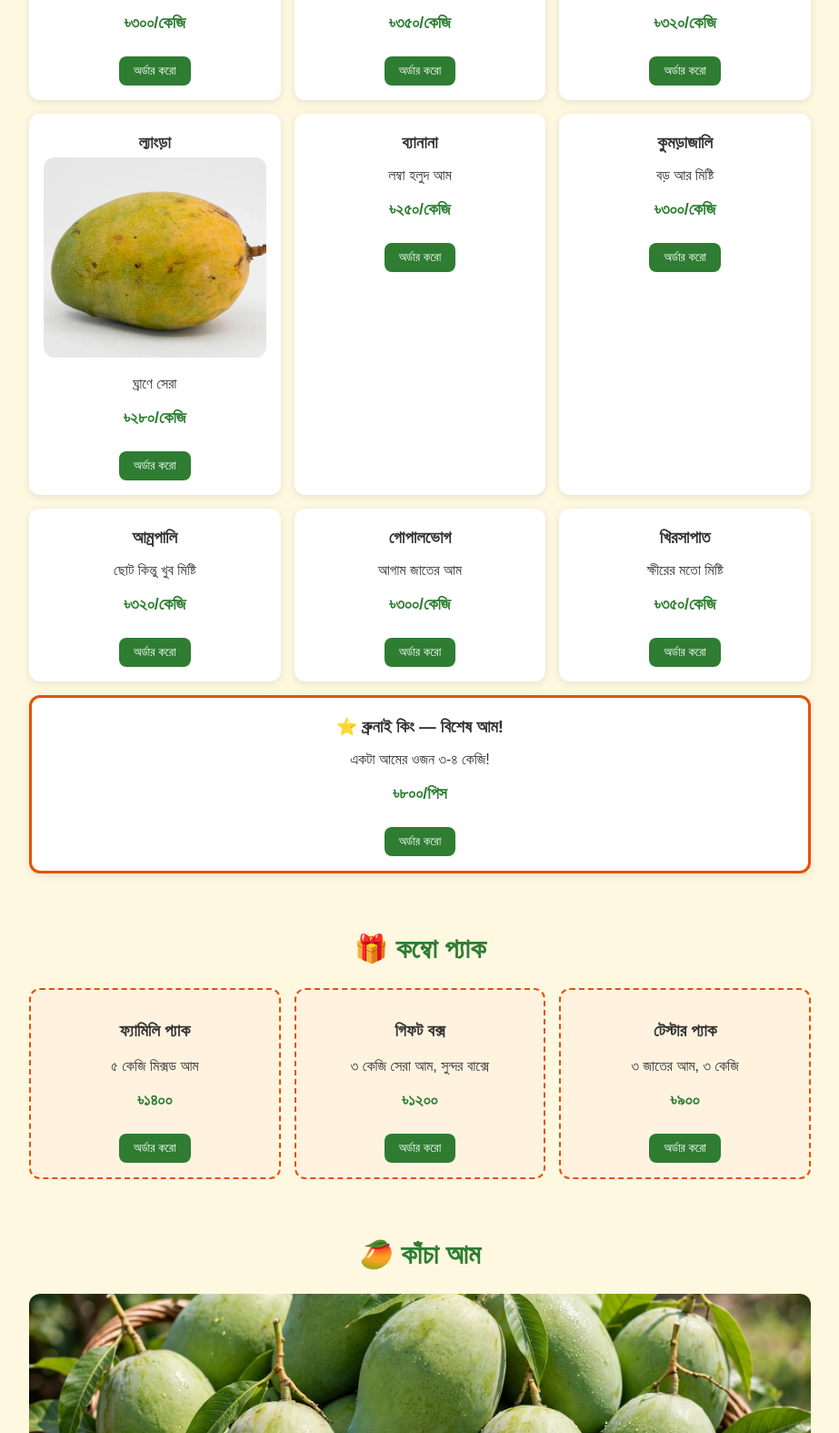
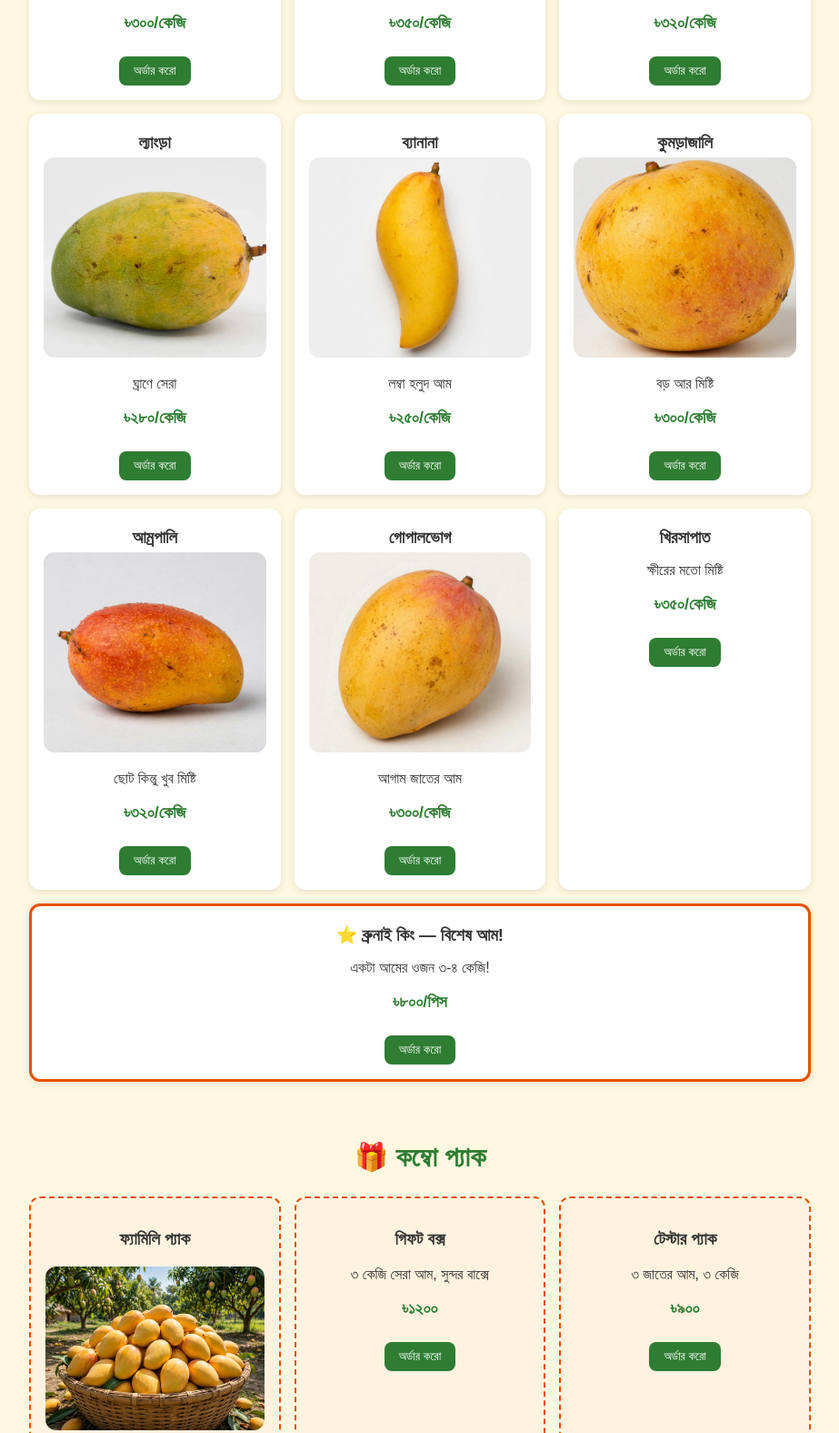
Before and after one commit to mdsarwarjahan0012/chapaimangoshop, a plain HTML site: page index.html in a window 1280 px wide. Shown: the part 1047-2622 px from the top of the page at 91% size, without its empty margins (178-1101 px from the left). Drawn offline with Linux system fonts and the light colour scheme.

Commit message:
Add files via upload

```diff
--- a/index.html
+++ b/index.html
@@ -28,6 +28,7 @@
     .mango-card button, .pack-card button { background: #2e7d32; color: white; border: none; padding: 8px 16px; border-radius: 8px; cursor: pointer; margin-top: 8px; }
     .mango-card button:hover, .pack-card button:hover { background: #1b5e20; }
     .featured { border: 3px solid #e65100; }
+    .pack-card img { width: 100%; height: 180px; object-fit: cover; border-radius: 12px; }
     .pack-card { background: #fff3e0; border: 2px dashed #e65100; border-radius: 12px; padding: 16px; text-align: center; }
     .gallery { display: grid; grid-template-columns: 1fr 1fr; gap: 12px; }
     .gallery img { width: 100%; height: 220px; object-fit: cover; border-radius: 12px; }
@@ -74,10 +75,10 @@
       <div class="mango-card"><h3>হিমসাগর</h3><img src="images/himsagor.jpg" alt="হিমসাগর আম"><p>সবচেয়ে জনপ্রিয়</p><p class="price">৳৩৫০/কেজি</p><button onclick="addToCart('হিমসাগর', 350)">অর্ডার করো</button></div>
       <div class="mango-card"><h3>কাটিমন</h3><img src="images/katimon.jpg" alt="কাটিমন আম"><p>সারা বছর পাওয়া যায়</p><p class="price">৳৩২০/কেজি</p><button onclick="addToCart('কাটিমন', 320)">অর্ডার করো</button></div>
       <div class="mango-card"><h3>ল্যাংড়া</h3><img src="images/langra.jpg" alt="ল্যাংড়া আম"><p>ঘ্রাণে সেরা</p><p class="price">৳২৮০/কেজি</p><button onclick="addToCart('ল্যাংড়া', 280)">অর্ডার করো</button></div>
-      <div class="mango-card"><h3>ব্যানানা</h3><p>লম্বা হলুদ আম</p><p class="price">৳২৫০/কেজি</p><button onclick="addToCart('ব্যানানা', 250)">অর্ডার করো</button></div>
-      <div class="mango-card"><h3>কুমড়াজালি</h3><p>বড় আর মিষ্টি</p><p class="price">৳৩০০/কেজি</p><button onclick="addToCart('কুমড়াজালি', 300)">অর্ডার করো</button></div>
-      <div class="mango-card"><h3>আম্রপালি</h3><p>ছোট কিন্তু খুব মিষ্টি</p><p class="price">৳৩২০/কেজি</p><button onclick="addToCart('আম্রপালি', 320)">অর্ডার করো</button></div>
-      <div class="mango-card"><h3>গোপালভোগ</h3><p>আগাম জাতের আম</p><p class="price">৳৩০০/কেজি</p><button onclick="addToCart('গোপালভোগ', 300)">অর্ডার করো</button></div>
+      <div class="mango-card"><h3>ব্যানানা</h3><img src="images/banana-mango.jpg" alt="ব্যানানা আম"><p>লম্বা হলুদ আম</p><p class="price">৳২৫০/কেজি</p><button onclick="addToCart('ব্যানানা', 250)">অর্ডার করো</button></div>
+      <div class="mango-card"><h3>কুমড়াজালি</h3><img src="images/kumrajali.jpg" alt="কুমড়াজালি আম"><p>বড় আর মিষ্টি</p><p class="price">৳৩০০/কেজি</p><button onclick="addToCart('কুমড়াজালি', 300)">অর্ডার করো</button></div>
+      <div class="mango-card"><h3>আম্রপালি</h3><img src="images/amrapali.jpg" alt="আম্রপালি আম"><p>ছোট কিন্তু খুব মিষ্টি</p><p class="price">৳৩২০/কেজি</p><button onclick="addToCart('আম্রপালি', 320)">অর্ডার করো</button></div>
+      <div class="mango-card"><h3>গোপালভোগ</h3><img src="images/gopalbhog.jpg" alt="গোপালভোগ আম"><p>আগাম জাতের আম</p><p class="price">৳৩০০/কেজি</p><button onclick="addToCart('গোপালভোগ', 300)">অর্ডার করো</button></div>
       <div class="mango-card"><h3>খিরসাপাত</h3><p>ক্ষীরের মতো মিষ্টি</p><p class="price">৳৩৫০/কেজি</p><button onclick="addToCart('খিরসাপাত', 350)">অর্ডার করো</button></div>
     </div>
 
@@ -93,7 +94,7 @@
   <section id="packs">
     <h2>🎁 কম্বো প্যাক</h2>
     <div class="grid">
-      <div class="pack-card"><h3>ফ্যামিলি প্যাক</h3><p>৫ কেজি মিক্সড আম</p><p class="price">৳১৪০০</p><button onclick="addToCart('ফ্যামিলি প্যাক ৫ কেজি', 1400)">অর্ডার করো</button></div>
+      <div class="pack-card"><h3>ফ্যামিলি প্যাক</h3><img src="images/hero-mangoes.jpg" alt="ফ্যামিলি প্যাক"><p>৫ কেজি মিক্সড আম</p><p class="price">৳১৪০০</p><button onclick="addToCart('ফ্যামিলি প্যাক ৫ কেজি', 1400)">অর্ডার করো</button></div>
       <div class="pack-card"><h3>গিফট বক্স</h3><p>৩ কেজি সেরা আম, সুন্দর বাক্সে</p><p class="price">৳১২০০</p><button onclick="addToCart('গিফট বক্স ৩ কেজি', 1200)">অর্ডার করো</button></div>
       <div class="pack-card"><h3>টেস্টার প্যাক</h3><p>৩ জাতের আম, ৩ কেজি</p><p class="price">৳৯০০</p><button onclick="addToCart('টেস্টার প্যাক ৩ কেজি', 900)">অর্ডার করো</button></div>
     </div>
@@ -104,9 +105,9 @@
     <h2>🥭 কাঁচা আম</h2>
     <img src="images/raw-mangoes.jpg" alt="কাঁচা আম" style="width:100%; max-height:300px; object-fit:cover; border-radius:12px;">
     <div class="grid" style="margin-top:15px">
-      <div class="mango-card"><h3>কাঁচা আম</h3><p>টক-ঝাল খাওয়ার জন্য</p><p class="price">৳১৫০/কেজি</p><button onclick="addToCart('কাঁচা আম', 150)">অর্ডার করো</button></div>
+      <div class="mango-card"><h3>কাঁচা আম</h3><img src="images/raw-mangoes.jpg" alt="কাঁচা আম"><p>টক-ঝাল খাওয়ার জন্য</p><p class="price">৳১৫০/কেজি</p><button onclick="addToCart('কাঁচা আম', 150)">অর্ডার করো</button></div>
       <div class="mango-card"><h3>আচারের আম</h3><p>আচার বানানোর জন্য</p><p class="price">৳১২০/কেজি</p><button onclick="addToCart('আচারের আম', 120)">অর্ডার করো</button></div>
-      <div class="mango-card"><h3>আমের জুস</h3><p>তাজা আমের জুস, ১ লিটার</p><p class="price">৳২৫০</p><button onclick="addToCart('আমের জুস ১ লিটার', 250)">অর্ডার করো</button></div>
+      <div class="mango-card"><h3>আমের জুস</h3><img src="images/mango-juice.jpg" alt="আমের জুস"><p>তাজা আমের জুস, ১ লিটার</p><p class="price">৳২৫০</p><button onclick="addToCart('আমের জুস ১ লিটার', 250)">অর্ডার করো</button></div>
     </div>
   </section>
 
```
